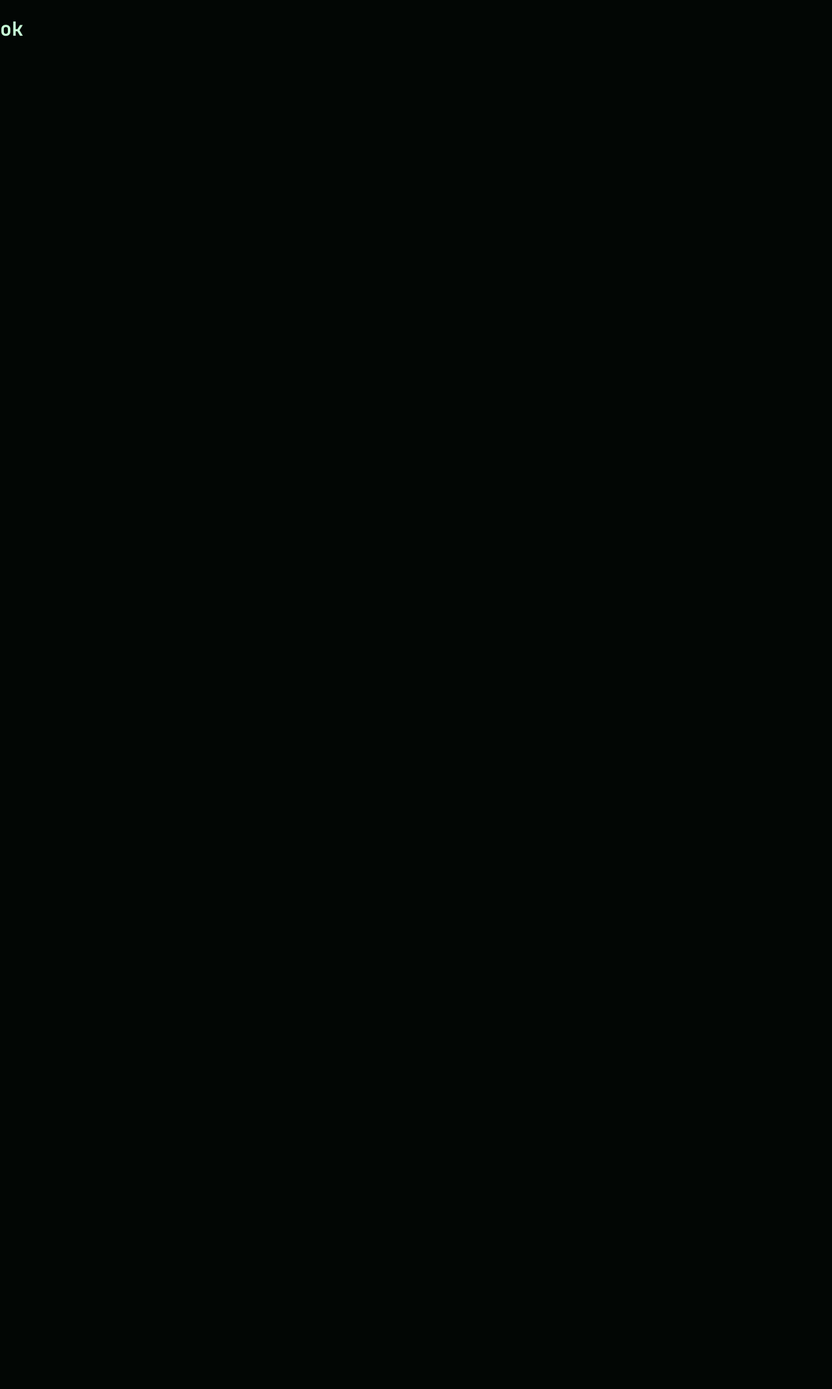
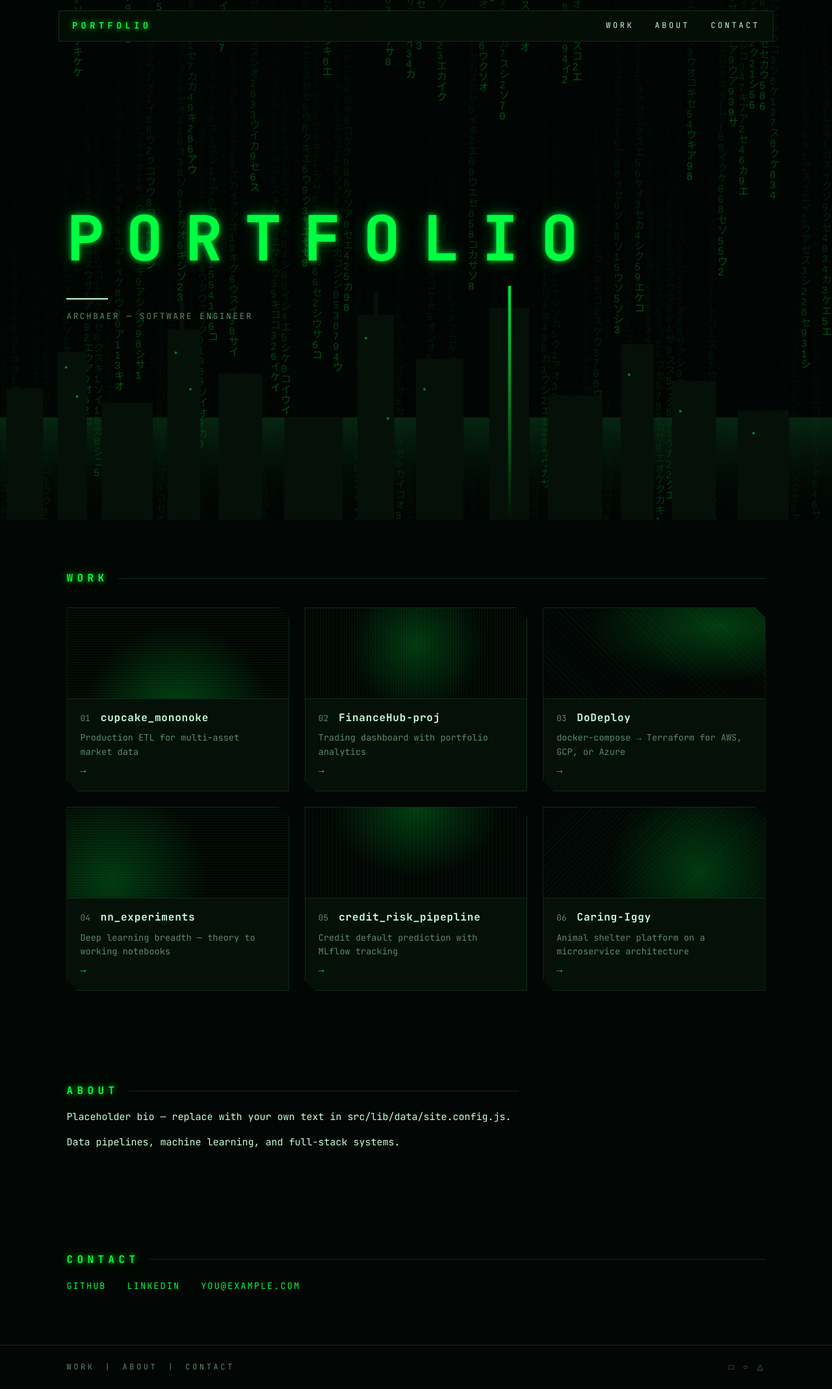
Before and after one commit to Archbaer/portfolio-website, a SvelteKit app: page / in a window 1280 px wide. Shown: the whole page at 65% size. Before the commit the page ends 800 px from the top, so only its background shows below. Built offline with nearby package versions, Linux system fonts and the light colour scheme.

Commit message:
feat: assemble home page

```diff
--- a/src/routes/+page.svelte
+++ b/src/routes/+page.svelte
@@ -1 +1,21 @@
-<h1>ok</h1>
+<script>
+  import Nav from '../lib/components/Nav.svelte';
+  import Hero from '../lib/components/Hero.svelte';
+  import WorkGrid from '../lib/components/WorkGrid.svelte';
+  import About from '../lib/components/About.svelte';
+  import Contact from '../lib/components/Contact.svelte';
+  import Footer from '../lib/components/Footer.svelte';
+</script>
+
+<svelte:head>
+  <title>Archbaer — Portfolio</title>
+</svelte:head>
+
+<Nav />
+<main>
+  <Hero />
+  <WorkGrid />
+  <About />
+  <Contact />
+</main>
+<Footer />
```
